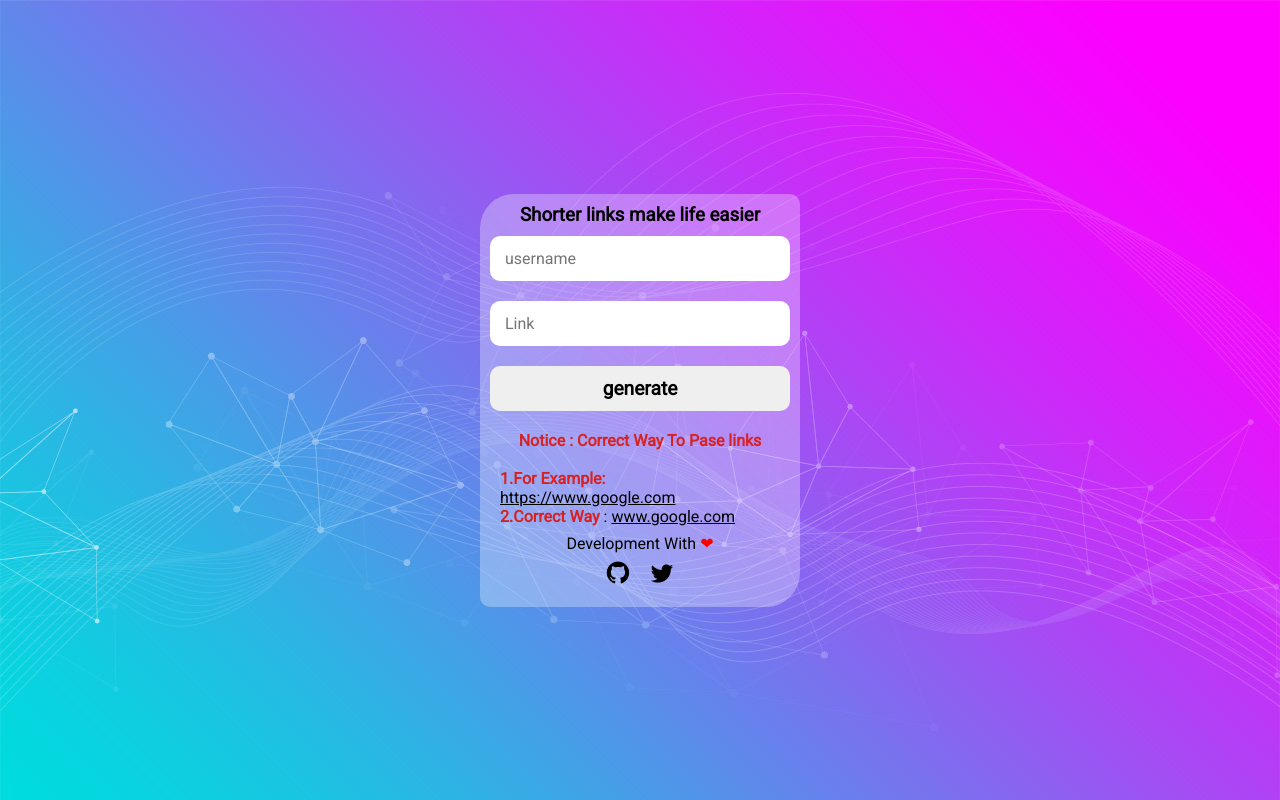
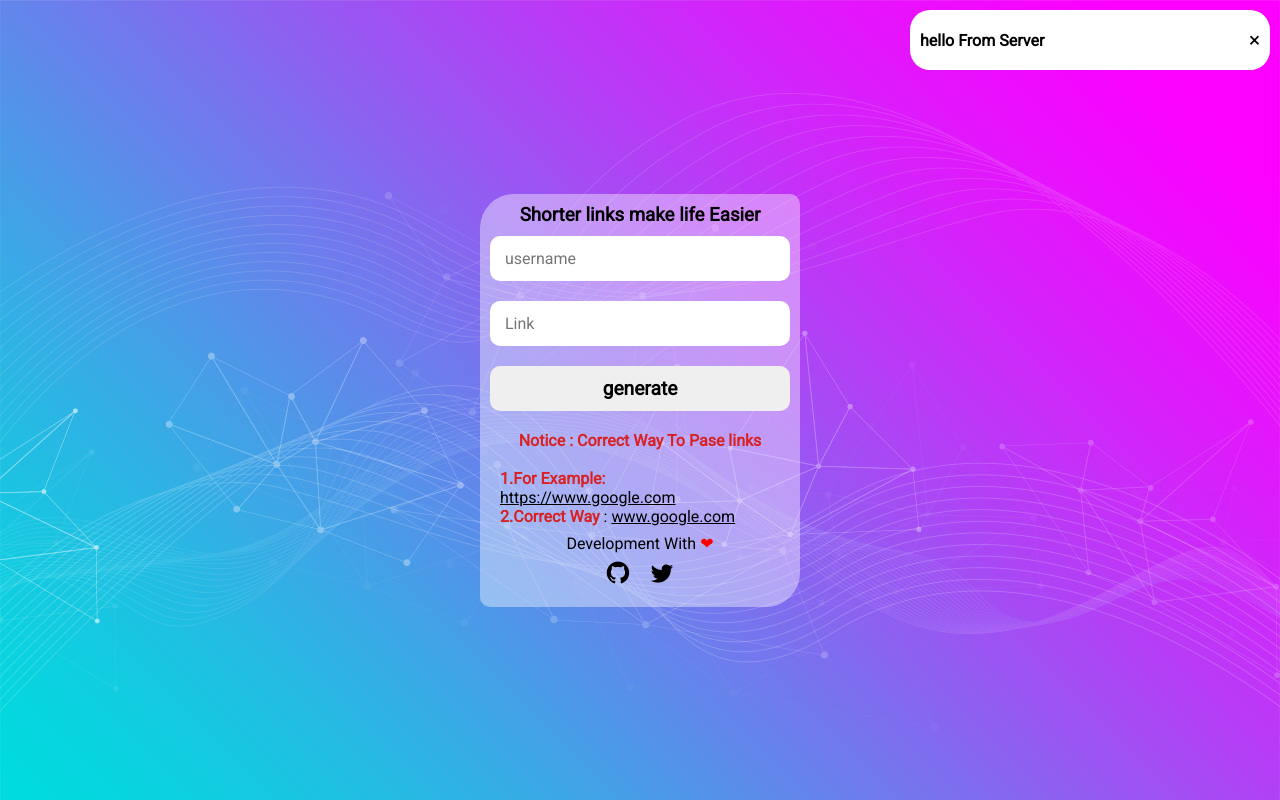
Before and after one commit to alisharify7/Flask-Url-Shorter, a Flask app: page / in a window 1280 px wide. Run offline with Flask 2, Linux system fonts and the light colour scheme; some libraries are stand-ins or nearby versions.

Commit message:
add flash message

```diff
--- a/app.py
+++ b/app.py
@@ -2,6 +2,7 @@ from flask import (
     Flask,
     redirect,
     render_template,
+    request,
     flash
     )
 from config import Development
@@ -10,6 +11,12 @@ app = Flask(__name__)
 app.config.from_object(Development)
 
 
-@app.route("/")
+@app.route("/",methods=["GET", "POST"])
 def index():
+    print(request.form)
+    flash("hello From Server","error")
     return render_template("index.html")
+
+
+if __name__ == "__main__":
+    app.run('0.0.0.0',port=8080,debug=True)
--- a/config.py
+++ b/config.py
@@ -3,6 +3,7 @@ class Config:
     FLASK_DEBUG=True
     SQLALCHEMY_DATABASE_URI = "sqlite:///app.db"
     SQLALCHEMY_TRACK_MODIFICATIONS = False
+    secret_key = b'_5#y2L"F4Q8z\n\xec]/'
 
 
 class Development(Config):
--- a/static/index/style.css
+++ b/static/index/style.css
@@ -19,7 +19,7 @@ body{
     padding:10px;
     height:auto;
     width:25%;
-    background-color: rgba(255,255,255,0.3);
+    background-color: rgba(255,255,255,0.4);
     border-radius: 34px 10px 34px 10px ;
 }
 
@@ -87,6 +87,27 @@ input[type=submit]{
     color: rgb(216, 33, 33);
 }
 
+.flush_message{
+    padding:10px;
+    border-radius: 20px;
+    width: 360px;
+    height:60px;
+    position:fixed;
+    top: 10px;
+    right: 10px;
+    background-color: white;
+
+    display: flex;
+    flex-direction: row;
+    justify-content:space-between;
+    align-items: center;
+}
+
+.flash_btn_close{
+    cursor: pointer;
+    font-size: 1.3rem;
+}
+
 /* Some Query Media 1268 */
 @media (max-width:1268px) {
     .main{
--- a/templates/index.html
+++ b/templates/index.html
@@ -2,8 +2,8 @@
 <html lang="fa">
 <head>
     <link rel="preconnect" href="https://fonts.googleapis.com">
-<link rel="preconnect" href="https://fonts.gstatic.com" crossorigin>
-<link href="https://fonts.googleapis.com/css2?family=Open+Sans&family=Raleway:wght@600&family=Roboto:ital,wght@0,400;1,900&display=swap" rel="stylesheet">
+    <link rel="preconnect" href="https://fonts.gstatic.com" crossorigin>
+    <link href="https://fonts.googleapis.com/css2?family=Open+Sans&family=Raleway:wght@600&family=Roboto:ital,wght@0,400;1,900&display=swap" rel="stylesheet">
     <link rel="stylesheet" href="https://cdn.jsdelivr.net/npm/bootstrap-icons@1.9.1/font/bootstrap-icons.css">
     <link rel="stylesheet" href="/static/general.css">
     <link rel="stylesheet" href="/static/index/style.css">
@@ -13,11 +13,26 @@
     <title>Url Shorter</title>
 </head>
 <body>
+
     <div class="container">
+
+{% with message = get_flashed_messages(with_categories=true) %}
+    {% if message %}
+        <div class="flush_message">
+            <h4>
+                {% for error,text in message %}
+                    {{text}}
+                {% endfor %}
+            </h4>
+
+            <span class="flash_btn_close"  onclick="this.parentElement.style.display='none';">&times;</span>
+        </div>
+    {% endif %}
+{%endwith%}
 
         <div class="main">
             <div class="media">
-                <h3>Shorter links make life easier</h3>
+                <h3>Shorter links make life Easier</h3>
             </div>
             <div class="media">
                 <form action="/" method="post">
```
